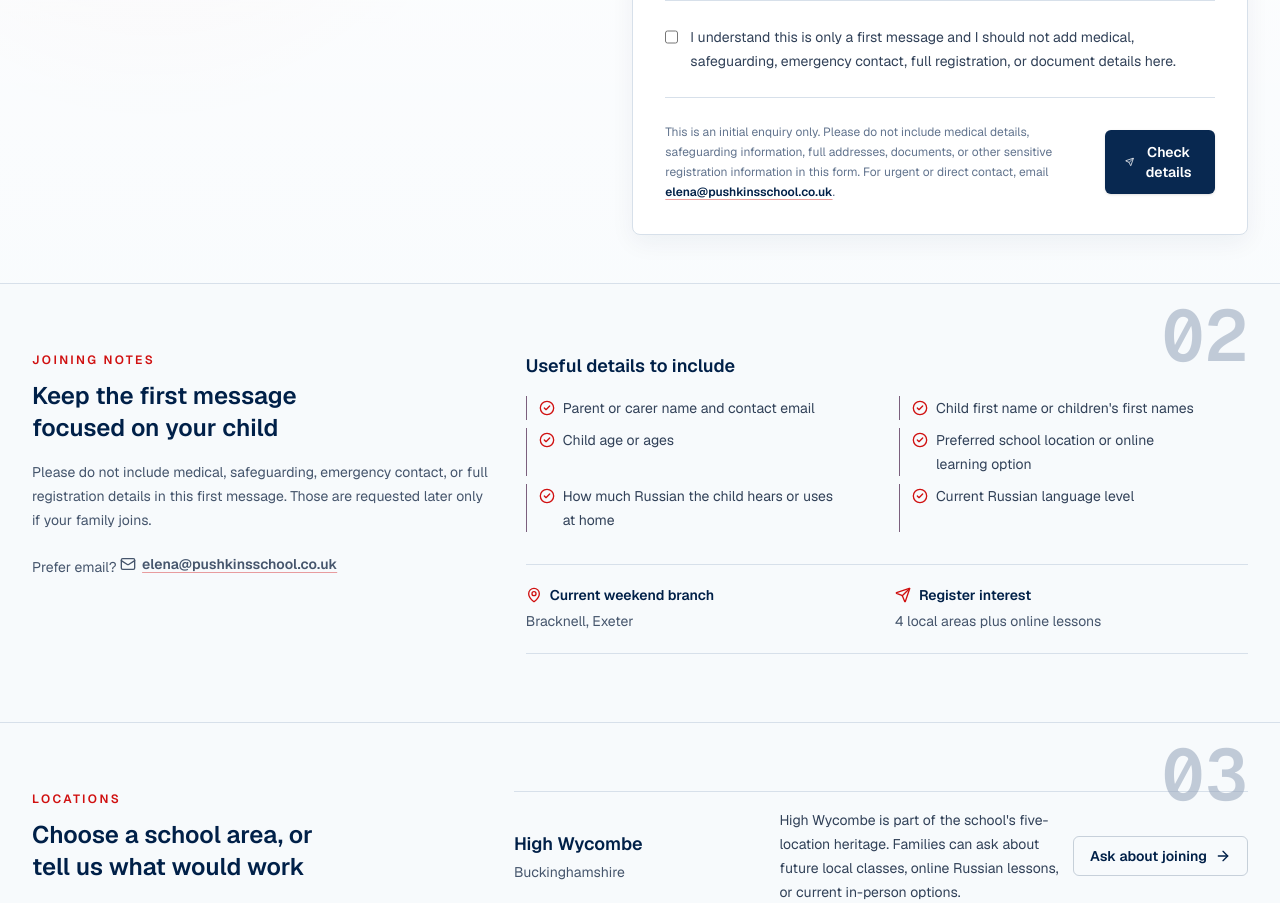
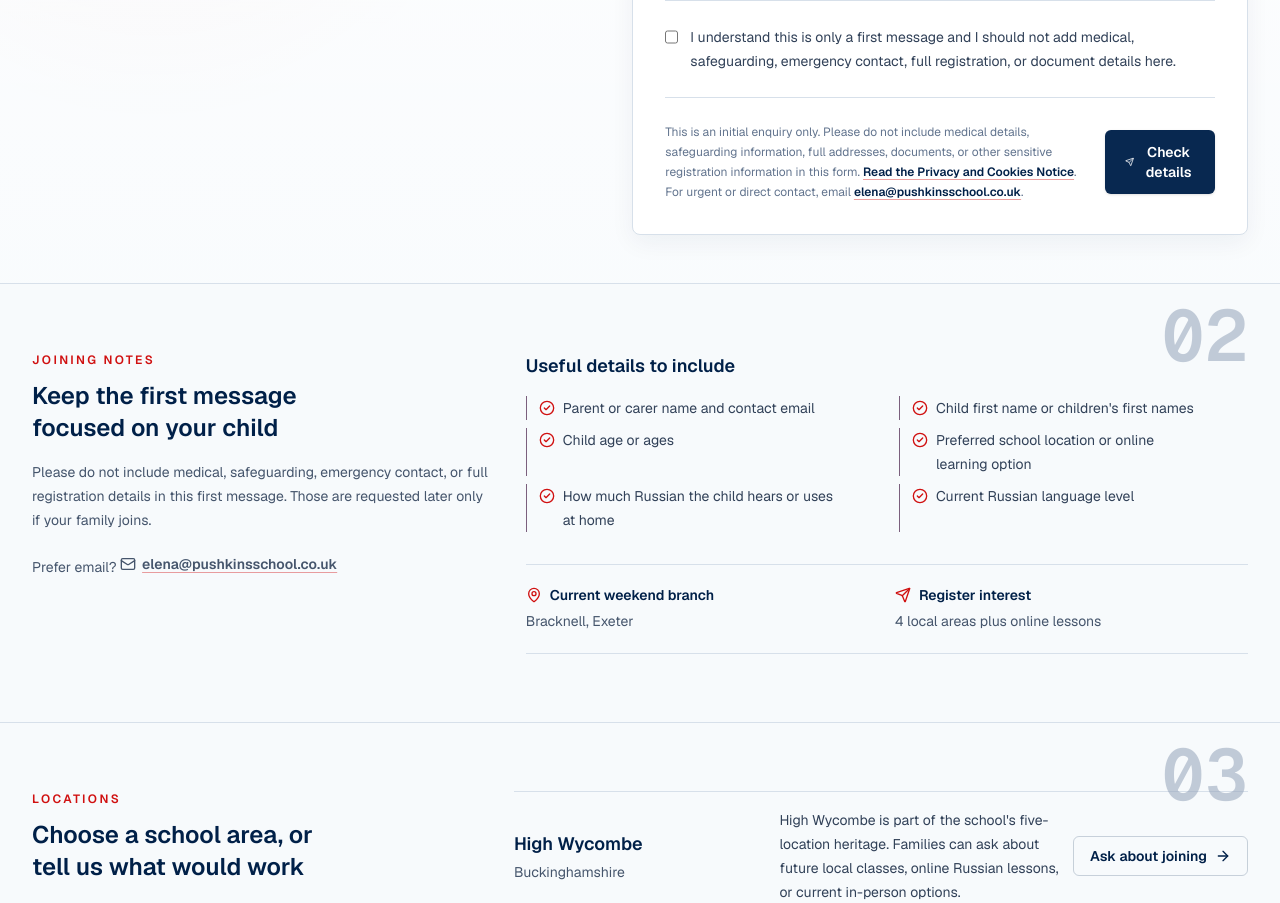
Before and after one commit to AntonV0/pushkins-russian-school, a Next.js app: page /contact in a window 1280 px wide. Shown: the part 1060-1963 px from the top of the page. Built offline with nearby package versions, Linux system fonts and the light colour scheme.

Commit message:
fix(enquiries): link the form to the privacy notice

```diff
--- a/src/components/site/enquiry-form.tsx
+++ b/src/components/site/enquiry-form.tsx
@@ -1,6 +1,7 @@
 "use client";
 
 import { Send } from "lucide-react";
+import Link from "next/link";
 import type { ReactNode } from "react";
 import { useActionState } from "react";
 import { useFormStatus } from "react-dom";
@@ -330,7 +331,14 @@ export function EnquiryForm({
 
       <div className="mt-6 flex flex-col gap-3 border-t border-border-soft pt-6 sm:flex-row sm:items-center sm:justify-between">
         <p className="max-w-xl text-xs leading-5 text-slate-500">
-          {enquiryPrivacyNotice} For urgent or direct contact, email{" "}
+          {enquiryPrivacyNotice}{" "}
+          <Link
+            href="/policies/privacy-and-cookies"
+            className="font-semibold text-brand-blue-strong underline decoration-brand-red/40 hover:text-brand-red"
+          >
+            Read the Privacy and Cookies Notice
+          </Link>
+          . For urgent or direct contact, email{" "}
           <a
             href={`mailto:${contactDetails.email}`}
             className="font-semibold text-brand-blue-strong underline decoration-brand-red/40 hover:text-brand-red"
```
